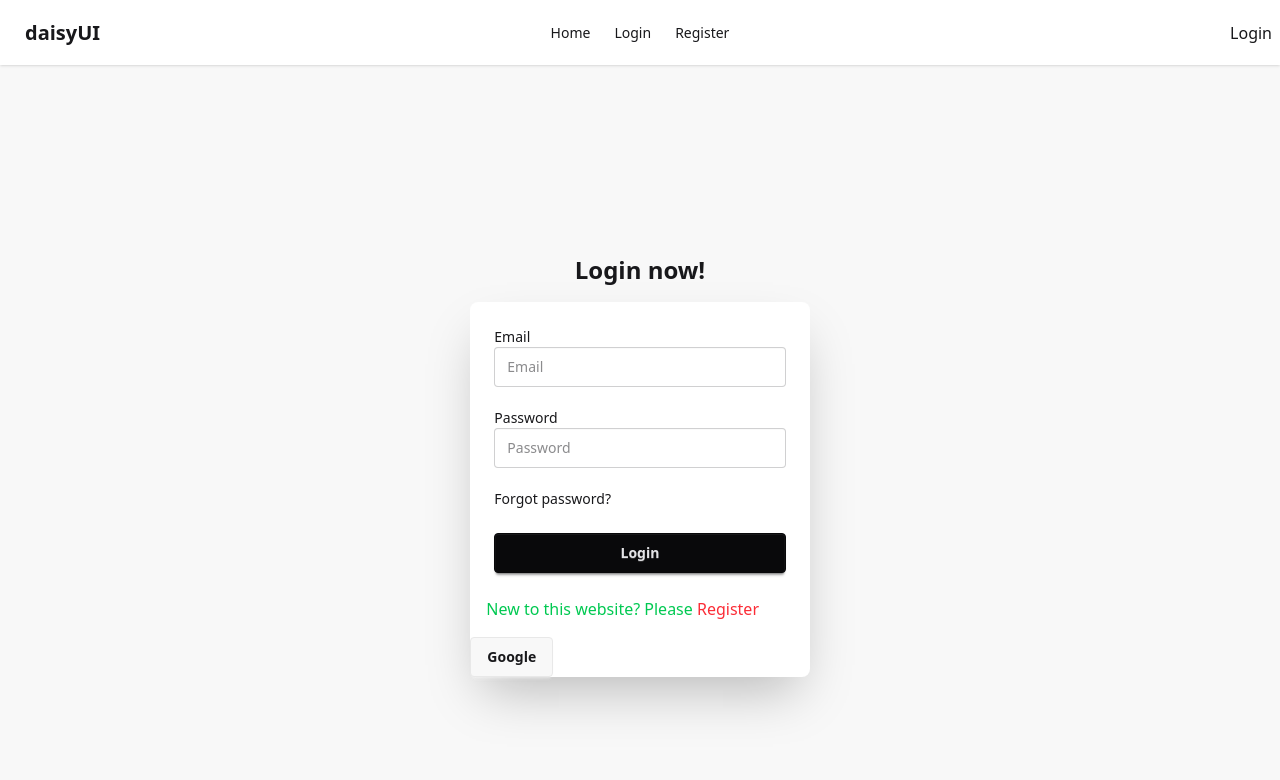
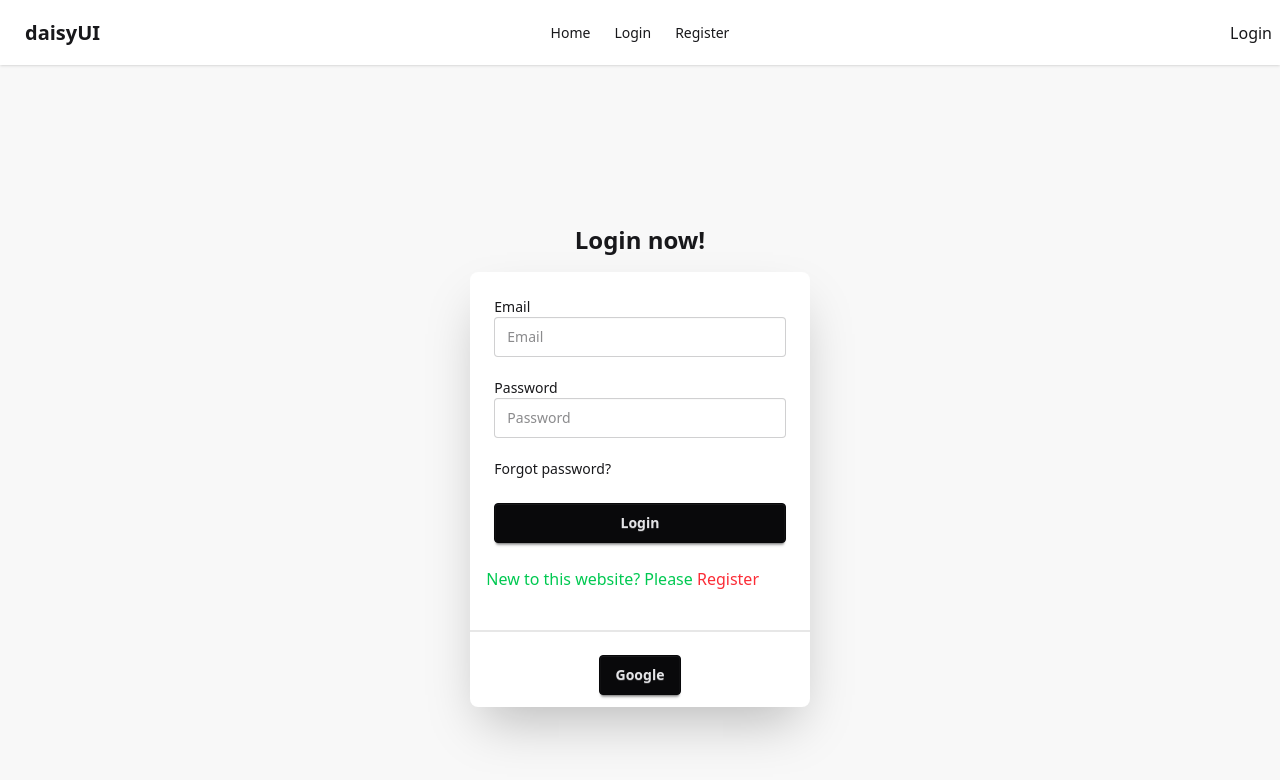
Before and after one commit to AkhiSharmin/Auth, a React (Vite) app: page /login in a window 1280 px wide. Shown: the top 780 px of the page. Built offline with nearby package versions, Linux system fonts and the light colour scheme; no server answers.

Commit message:
some update

```diff
--- a/src/components/Login.jsx
+++ b/src/components/Login.jsx
@@ -73,8 +73,9 @@ const Login = () => {
               Register
             </Link>
           </p>
-          <p>
-            <button onClick={handleGoogleSingIn} className="btn btn-guest">
+          <div className="divider"></div>
+          <p className="text-center pb-3">
+            <button onClick={handleGoogleSingIn} className="btn btn-neutral">
               Google
             </button>
           </p>
```
